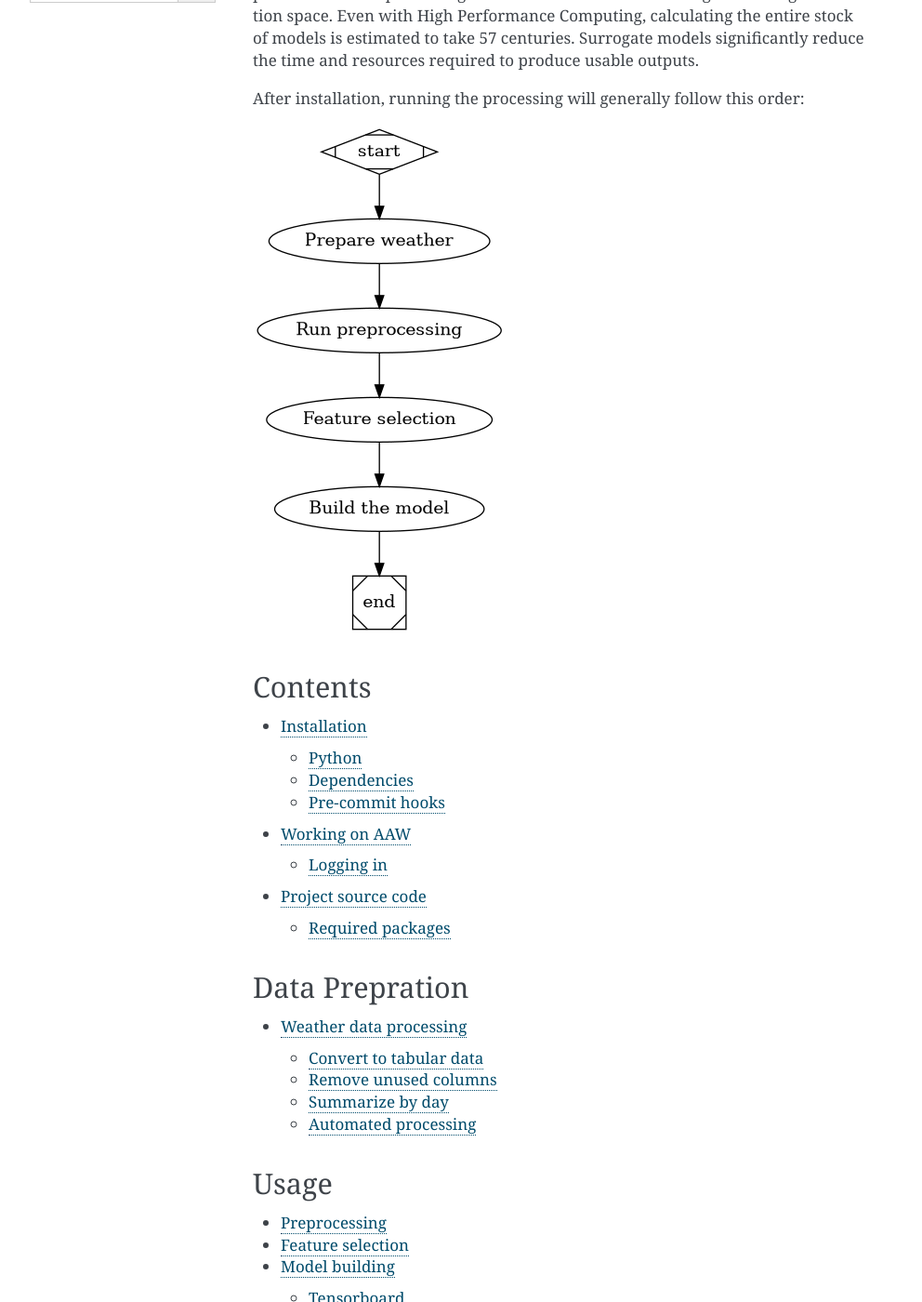
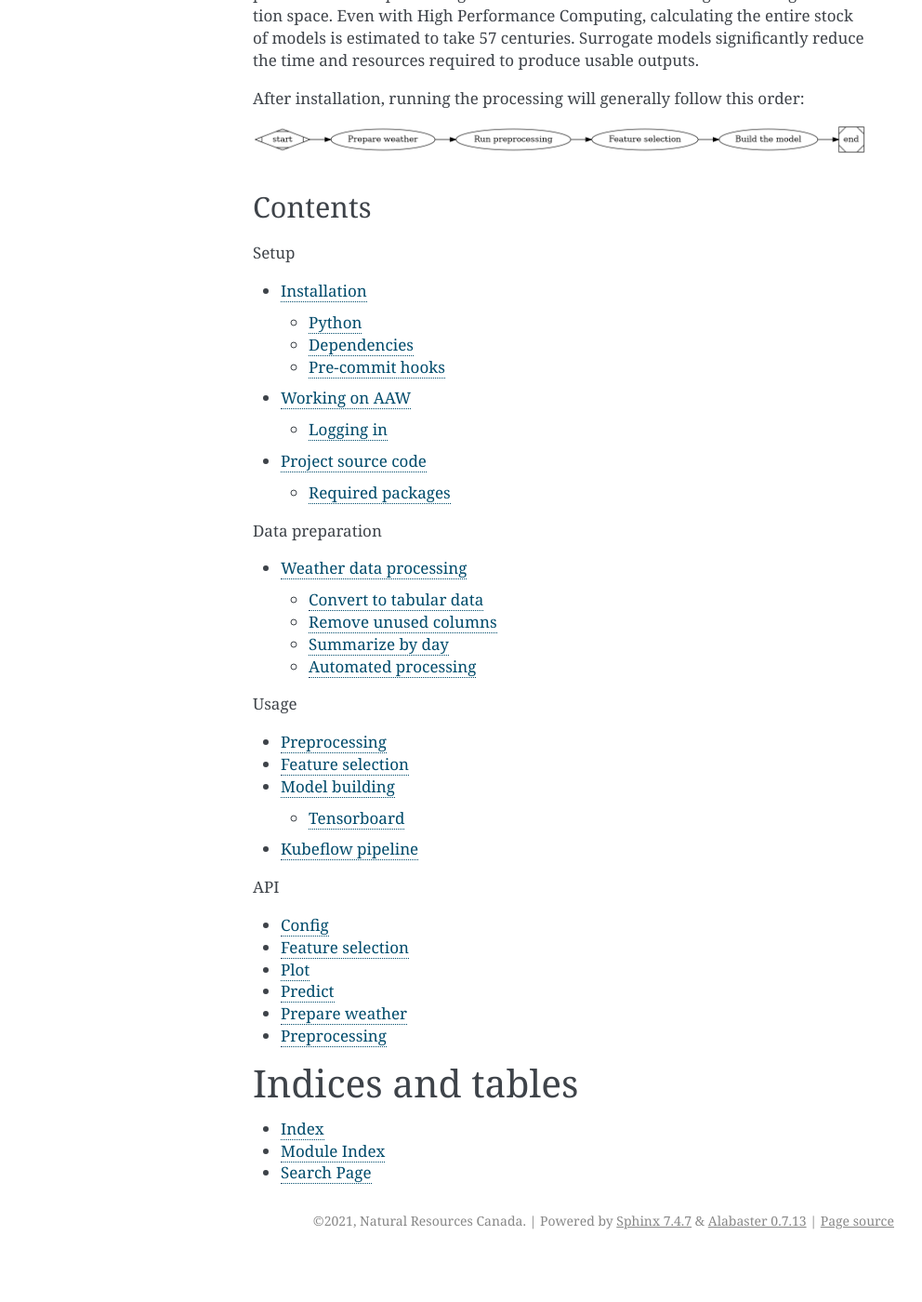
Before and after one commit to canmet-energy/btap_ml, a Sphinx documentation site: the page built from docs/index.rst, in a window 1280 px wide and 1400 px high, scrolled down 441 px. Shown: the whole window at 93% size, without its empty margins (148-1140 px from the left). Built offline with Sphinx 7.4.7, drawn with Linux system fonts in a browser that asks for light colours; after the commit the page ends 1793 px from its top, so only the background shows below that; some of the changed text lies outside the part shown.

Commit message:
Add automodule directives for each script

```diff
--- /dev/null
+++ b/docs/api/config.rst
@@ -0,0 +1,6 @@
+Config
+======
+
+.. automodule:: config
+   :members:
+   :undoc-members:
--- /dev/null
+++ b/docs/api/feature_selection.rst
@@ -0,0 +1,6 @@
+Feature selection
+=================
+
+.. automodule:: feature_selection
+   :members:
+   :undoc-members:
--- /dev/null
+++ b/docs/api/plot.rst
@@ -0,0 +1,6 @@
+Plot
+====
+
+.. automodule:: plot
+   :members:
+   :undoc-members:
--- /dev/null
+++ b/docs/api/predict.rst
@@ -0,0 +1,6 @@
+Predict
+=======
+
+.. automodule:: predict
+   :members:
+   :undoc-members:
--- /dev/null
+++ b/docs/api/prepare_weather.rst
@@ -0,0 +1,6 @@
+Prepare weather
+===============
+
+.. automodule:: prepare_weather
+   :members:
+   :undoc-members:
--- /dev/null
+++ b/docs/api/preprocessing.rst
@@ -0,0 +1,6 @@
+Preprocessing
+=============
+
+.. automodule:: preprocessing
+   :members:
+   :undoc-members:
--- a/docs/index.rst
+++ b/docs/index.rst
@@ -40,33 +41,39 @@
 
 .. toctree::
    :maxdepth: 2
+   :caption: Setup
 
    installation
    aaw_setup
 
-Data Prepration
----------------
 
 .. toctree::
    :maxdepth: 2
+   :caption: Data preparation
 
    data_prep/weather
 
-Usage
------
 
 .. toctree::
    :maxdepth: 2
+   :caption: Usage
 
    usage/preprocessing
    usage/feature_selection
    usage/build_model
    usage/kubeflow_pipeline
 
-API
----
 
-Refer to :ref:`modindex`
+.. toctree::
+   :maxdepth: 1
+   :caption: API
+
+   api/config
+   api/feature_selection
+   api/plot
+   api/predict
+   api/prepare_weather
+   api/preprocessing
 
 
 Indices and tables
```
Also changed, not shown: other parts of docs/index.rst (+1 -0 lines).
